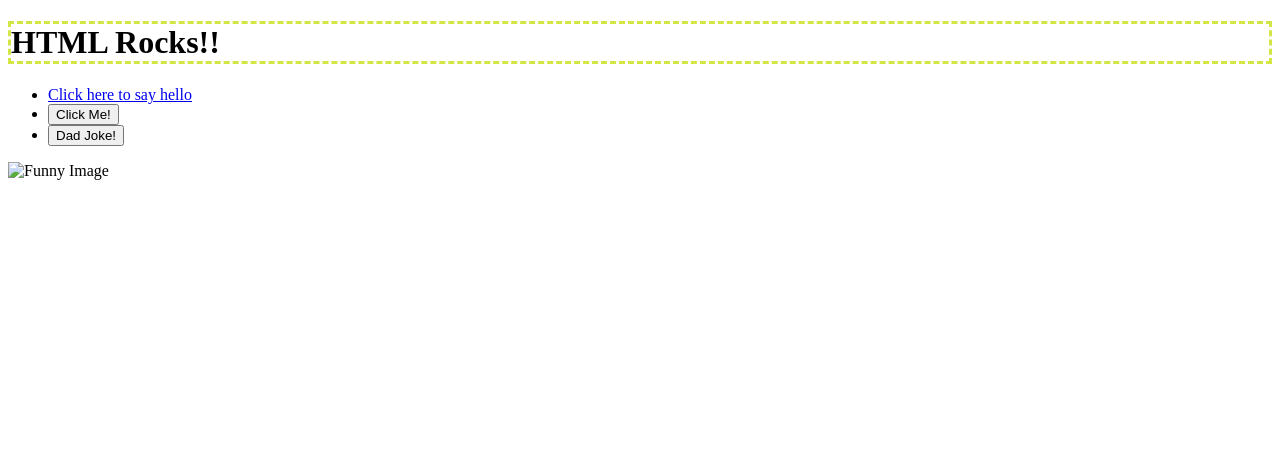
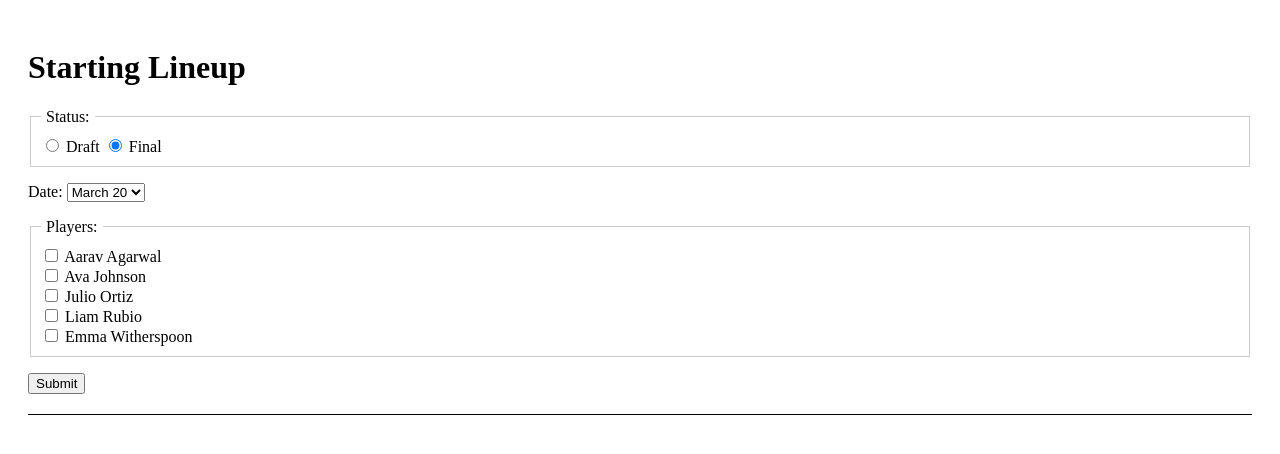
Before and after one commit to gavindombrowsky/9.03-Lab---JavaScript-in-the-Browser, a website: page index.html in a window 1280 px wide. Drawn offline with Linux system fonts and the light colour scheme; files that its build step writes are made by us from their sources.

Commit message:
Finished Lab 9

```diff
--- a/index.html
+++ b/index.html
@@ -1,25 +1,118 @@
-<!doctype html>
-<html>
+<!DOCTYPE html>
+<html lang="en">
+<head>
+    <meta charset="UTF-8">
+    <meta name="viewport" content="width=device-width, initial-scale=1.0">
+    <title>CS 208 - Starting Lineup</title>
+    <style>
+        body {
+            font-family: serif;
+            padding: 20px;
+        }
+        fieldset {
+            border: 1px solid #ccc;
+            margin-bottom: 10px;
+            padding: 10px;
+        }
+        legend {
+            padding: 0 5px;
+        }
+        #displayArea {
+            margin-top: 20px;
+            font-weight: bold;
+            color: #333;
+            border-top: 1px solid #000;
+            padding-top: 10px;
+        }
+    </style>
+</head>
+<body>
 
-<head>
-  <meta charset="utf-8">
-  <title>CS208 - Starter Code (UPDATE ME)!</title>
-  <meta name="description" content="">
-  <meta name="viewport" content="width=device-width, initial-scale=1">
-  <link rel="stylesheet" href="style.css">
-</head>
+    <h1>Starting Lineup</h1>
 
-<body>
-  <h1>HTML Rocks!!</h1>
-  <ul>
-  <li><a href="/hello">Click here to say hello</a></li>
-  <li><button id="hello-link">Click Me!</button></li>
-  <li><button id="joke-button">Dad Joke!</button></li>
-  <script src="script.js"></script>
-  </ul>
-  <img src="funny.png" alt="Funny Image" width="300" height="200">
+    <form id="lineupForm">
+        <p>
+            <fieldset>
+                <legend>Status:</legend>
+                <input type="radio" id="draft" name="status" value="Draft">
+                <label for="draft">Draft</label>
 
-  <h2 id="joke-display"></h2>
+                <input type="radio" id="final" name="status" value="Final" checked>
+                <label for="final">Final</label>
+            </fieldset>
+        </p>
+
+        <p>
+            <label for="gameDate">Date:</label>
+            <select id="gameDate" name="gameDate">
+                <option value="March 20">March 20</option>
+                <option value="March 24">March 24</option>
+                <option value="April 2">April 2</option>
+                <option value="April 6">April 6</option>
+                <option value="April 13">April 13</option>
+            </select>
+        </p>
+
+        <p>
+            <fieldset>
+                <legend>Players:</legend>
+                <input type="checkbox" id="p1" name="players" value="Aarav Agarwal">
+                <label for="p1">Aarav Agarwal</label><br>
+
+                <input type="checkbox" id="p2" name="players" value="Ava Johnson">
+                <label for="p2">Ava Johnson</label><br>
+
+                <input type="checkbox" id="p3" name="players" value="Julio Ortiz">
+                <label for="p3">Julio Ortiz</label><br>
+
+                <input type="checkbox" id="p4" name="players" value="Liam Rubio">
+                <label for="p4">Liam Rubio</label><br>
+
+                <input type="checkbox" id="p5" name="players" value="Emma Witherspoon">
+                <label for="p5">Emma Witherspoon</label>
+            </fieldset>
+        </p>
+
+        <p>
+            <input type="submit" value="Submit">
+        </p>
+    </form>
+
+    <div id="displayArea"></div>
+
+    <script>
+        // Define the myLineUp function
+        function myLineUp(event) {
+            // Prevent the default form submission (page reload)
+            event.preventDefault();
+
+            // Use FormData to easily grab all input values
+            const formData = new FormData(event.target);
+
+            // Get Status and Date
+            const status = formData.get('status');
+            const gameDate = formData.get('gameDate');
+
+            // Get all checked players into an array
+            const selectedPlayers = formData.getAll('players');
+            const playersString = selectedPlayers.length > 0 ? selectedPlayers.join(", ") : "None";
+
+            // 1. Print all data to the console
+            console.log("Form Data Received:");
+            console.log("Status:", status);
+            console.log("Date:", gameDate);
+            console.log("Players:", selectedPlayers);
+
+            // 2. Concatenate information into one string
+            const resultText = `The lineup is ${status} for the game on ${gameDate}. Selected players: ${playersString}.`;
+
+            // 3. Display the selections on the web page
+            document.getElementById('displayArea').innerText = resultText;
+        }
+
+        // Attach the event listener to the form
+        document.getElementById('lineupForm').addEventListener('submit', myLineUp);
+    </script>
+
 </body>
-
 </html>
```
Also changed, not shown: 1 other file.
